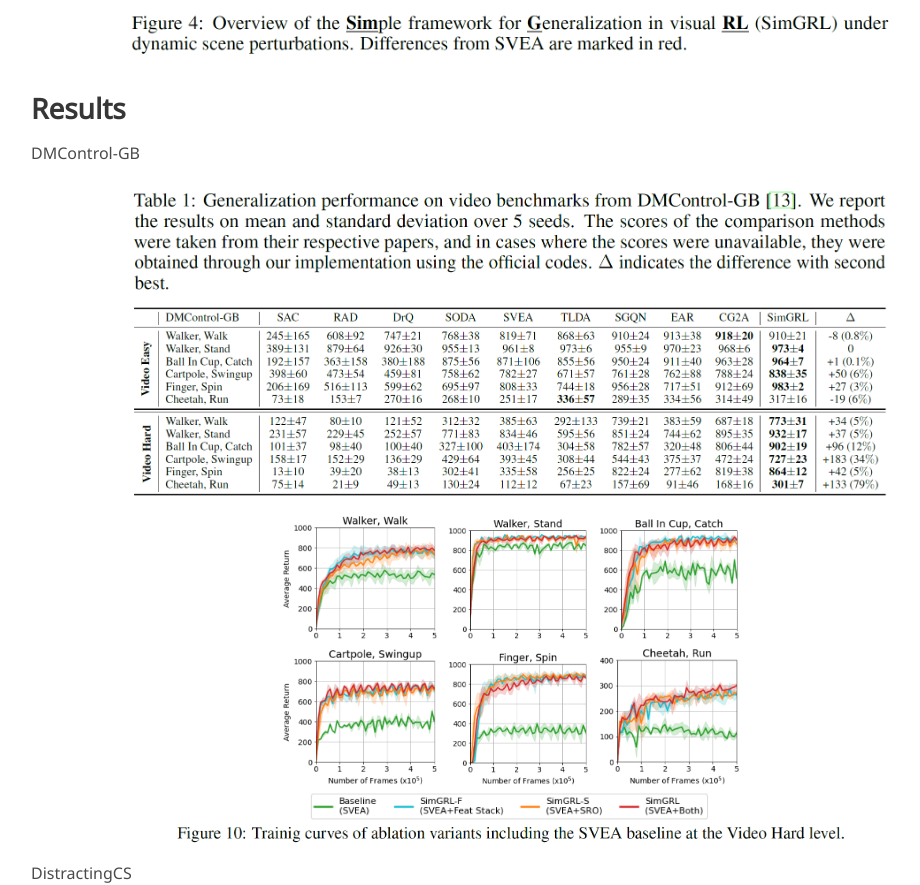
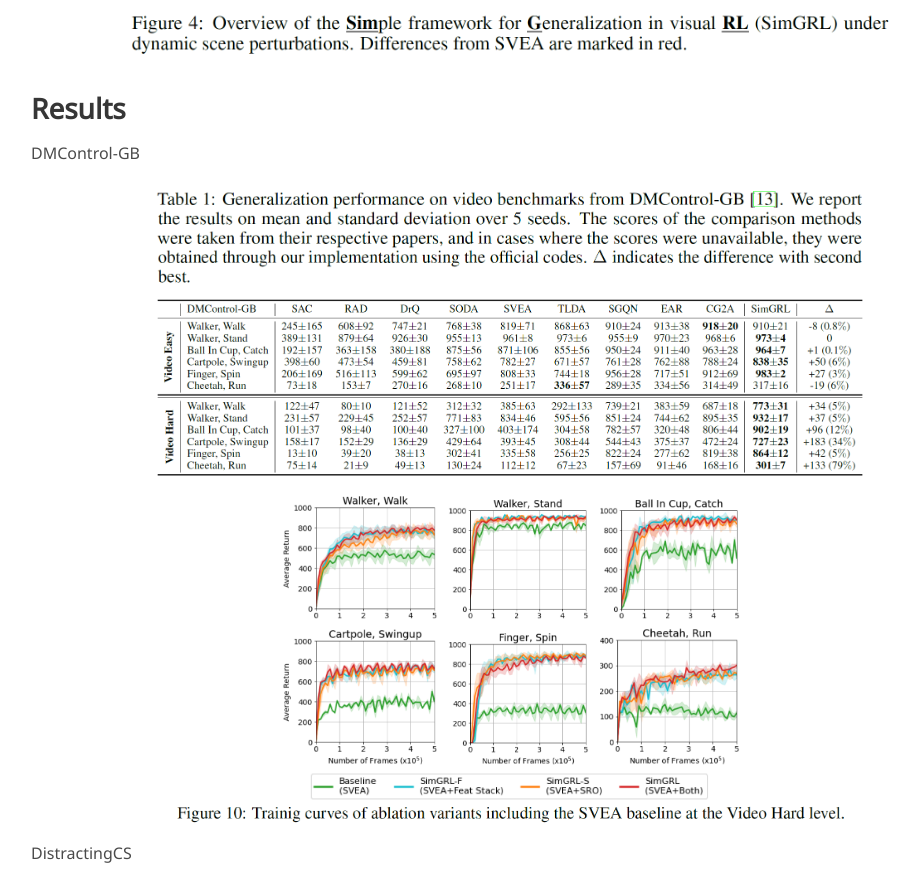
Before and after one commit to W-Song11/SimGRL, a Jekyll site: the page built from index.md, in a window 1280 px wide. Shown: the part 2100-2985 px from the top of the page, without its empty margins (129-1049 px from the left). Built offline with Jekyll 4.4.1, drawn with Linux system fonts in a browser that asks for light colours; some web fonts are replaced.

Commit message:
Update index.md

```diff
--- a/index.md
+++ b/index.md
@@ -65,7 +65,7 @@ DeepMind Control Suite.
 DMControl-GB
 
 <p align="center">
-<img src="./static/image/fig_result.PNG" align="center" width="80%">
+<img src="./static/image/fig_result.PNG" align="center" width="75%">
 </p>
 
 <p align="center">
```
